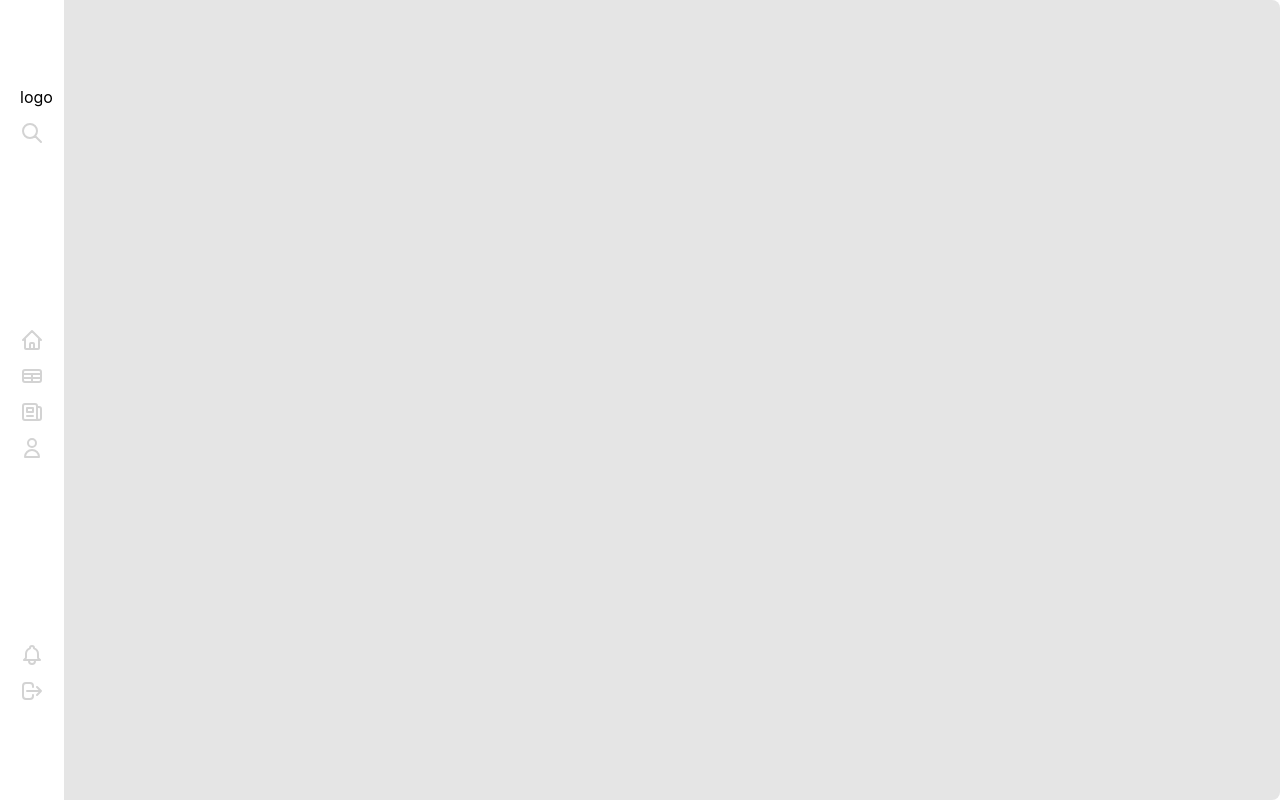
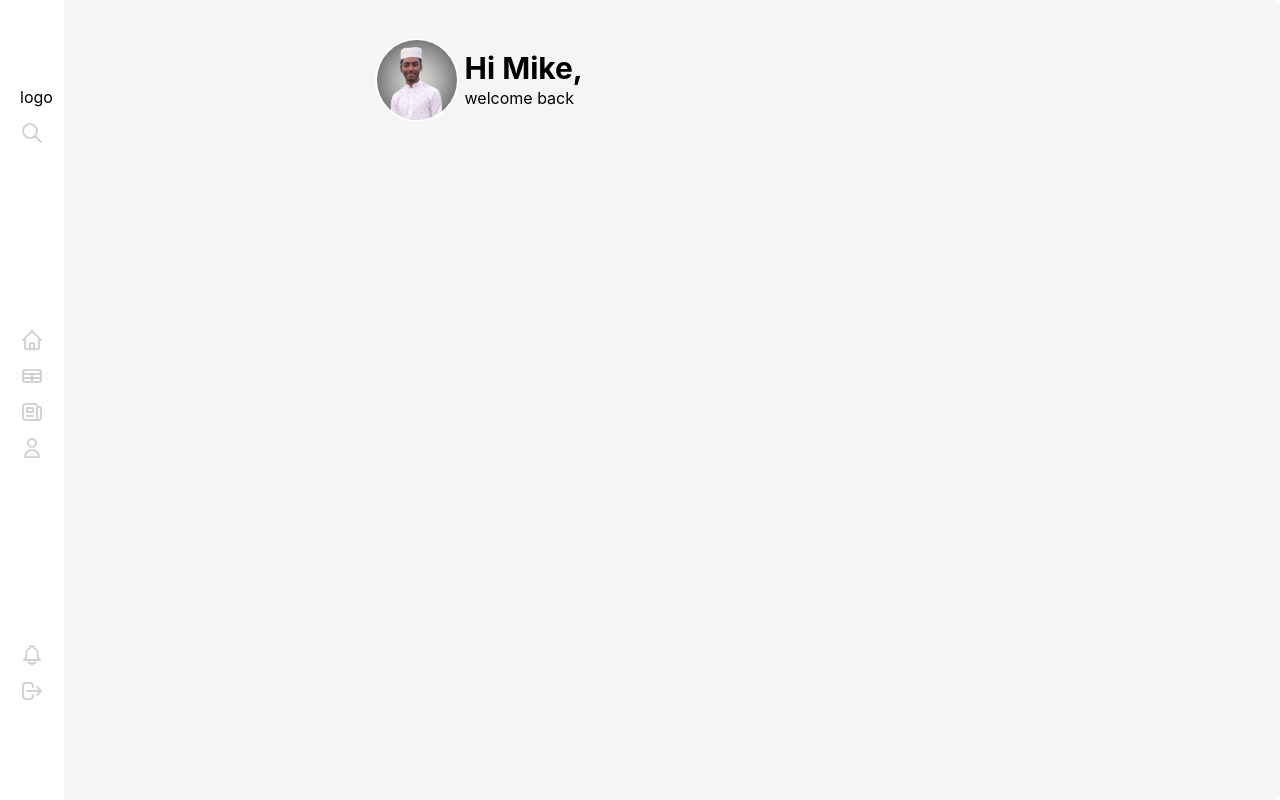
Before and after one commit to mahfuzswaron/user-dashboard, a React (Create React App) app: page / in a window 1280 px wide. Built offline with nearby package versions, Linux system fonts and the light colour scheme.

Commit message:
user img done

```diff
--- a/src/App.js
+++ b/src/App.js
@@ -1,12 +1,14 @@
 import './App.css';
+import HelloSection from './components/sections/Hello_section/HelloSection';
 import Navbar from './components/sections/Navbar';
 
 
 
 function App() {
   return (
-    <section className='bg-neutral-200 rounded-lg'>
+    <section className='bg-neutral-100 rounded-lg grid grid-cols-4'>
       <Navbar />
+      <HelloSection />
     </section>
   );
 }
--- a/src/components/sections/Hello_section/HelloSection.js
+++ b/src/components/sections/Hello_section/HelloSection.js
@@ -1,10 +1,20 @@
 import React from 'react';
+import user_pic from '../../../../src/user-pic.jpg'
 
 const HelloSection = () => {
     return (
-        <div>
-            <h1>Hello Mike</h1>
-        </div>
+        <section className='flex flex-col items-center mt-10'>
+            <div className='flex justify-around items-center w-2/3'>
+                <div>
+                    <img className='inline-block h-20 w-20 rounded-full ring-2 ring-white' src={user_pic} alt='' />
+                </div>
+                <div>
+                    <h3 className='text-3xl font-bold'>Hi Mike,</h3>
+                    <p>welcome back</p>
+                </div>
+            </div>
+
+        </section>
     );
 };
 
```
Also changed, not shown: src/user-pic.jpg (added).
